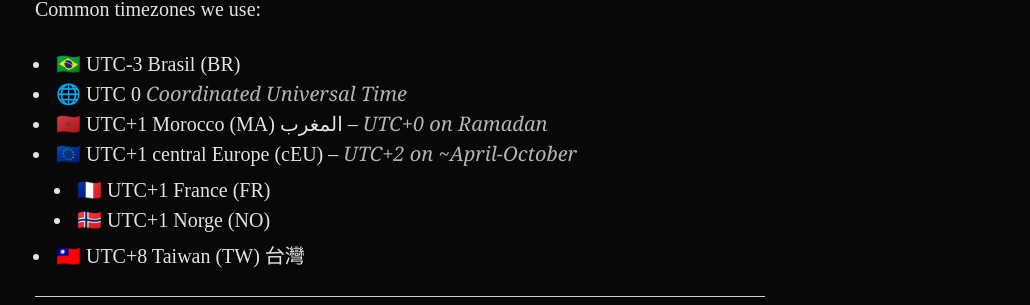
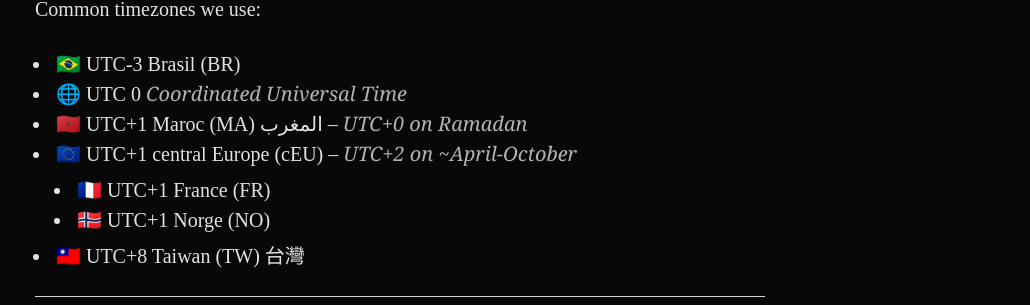
Before and after one commit to e-rotaract/e-rotaract.github.io, a Jekyll site: the page built from _pages/calendar.md, in a window 1280 px wide and 900 px high, scrolled down 943 px. Shown: the part 147-452 px from the top of the window, without its empty margins (250-1280 px from the left). Built offline with Jekyll 4.4.1, drawn with Linux system fonts in a browser that asks for light colours; some web fonts are replaced; comment, search, counter and statistics services are not loaded.

Commit message:
Update calendar page

```diff
--- a/_pages/calendar.md
+++ b/_pages/calendar.md
@@ -71,7 +71,7 @@ Common timezones we use:
 
 - 🇧🇷 UTC-3 Brasil (BR)
 - 🌐 UTC 0 _Coordinated Universal Time_
-- 🇲🇦 UTC+1 Morocco (MA) المغرب – _UTC+0 on Ramadan_
+- 🇲🇦 UTC+1 Maroc (MA) المغرب – _UTC+0 on Ramadan_
 - 🇪🇺 UTC+1 central Europe (cEU) – _UTC+2 on ~April-October_
   - 🇫🇷 UTC+1 France (FR)
   - 🇳🇴 UTC+1 Norge (NO)
```
